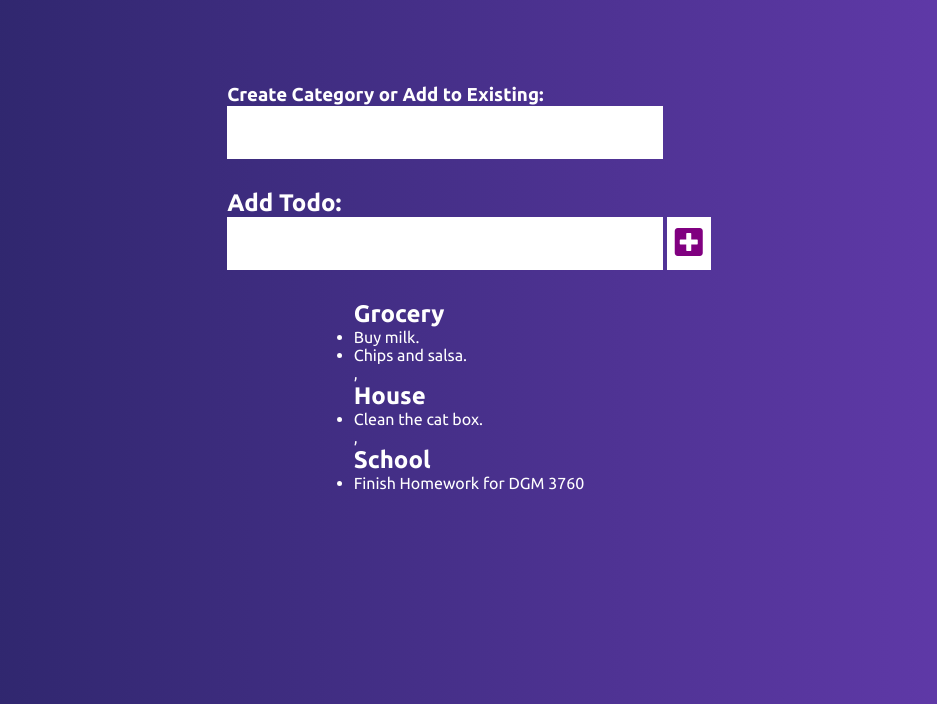
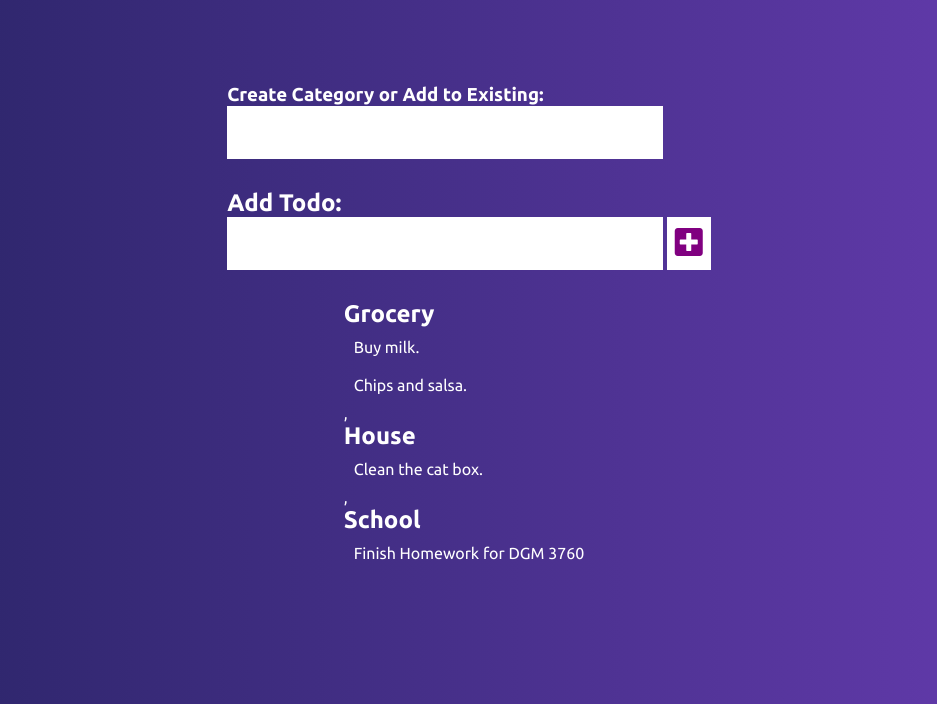
Before and after one commit to SteamyWolf/todo-app-Javascript, a website: page src/index.html in a window 1280 px wide. Shown: the part 96-800 px from the top of the page, without its empty margins (171-1108 px from the left). Drawn offline with Linux system fonts and the light colour scheme.

Commit message:
Working on trying to fix commas.

```diff
--- a/src/main.css
+++ b/src/main.css
@@ -55,3 +55,16 @@ body {
     flex-direction: column;
     align-items: flex-start;
 }
+
+.single-category {
+    list-style-type: none;
+}
+
+.todo-list {
+    list-style-type: none;
+}
+
+.todo {
+    padding: 10px;
+    list-style-type: none;
+}
--- a/src/main.js
+++ b/src/main.js
@@ -63,6 +63,7 @@ let categoryCheck = (formArray) => {
     })
 
     categoryList.innerHTML = [...combinedCategories]
+    return categoryList.innerHTML.replace(/,/g, '')
 }
 categoryCheck()
 
@@ -121,7 +122,7 @@ function createCategories(arr) {
                 ${createTodo(arr)}
             </ul>
         </div>
-    `
+    `;
     return [...categoryHTML].join('')
 }
 
@@ -143,7 +144,7 @@ function removeTodo(event) {
             let arrIndex = allArray.indexOf(allArray[i])
             allArray.splice(arrIndex, 1)
             break;
-        }
+        } else { continue }
     }
 
     allArray[indexOfParent][indexOfElement].complete = true;
```
